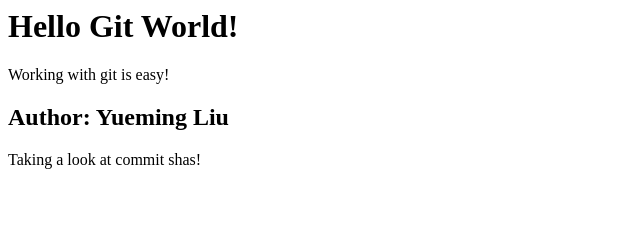
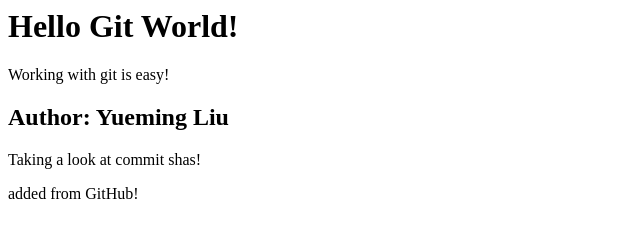
Before and after one commit to yliu248/GitGitHubMasterclass, a plain HTML site: page index.html in a window 1280 px wide. Shown: the whole page, without its empty margins (0-640 px from the left). Drawn offline with Linux system fonts and the light colour scheme.

Commit message:
Update index.html
Add some code from GitHub

```diff
--- a/index.html
+++ b/index.html
@@ -11,3 +11,8 @@
         Taking a look at commit shas!
     </p>
 </div>
+<div>
+    <p>
+        added from GitHub!
+    </p>
+</div>
```
